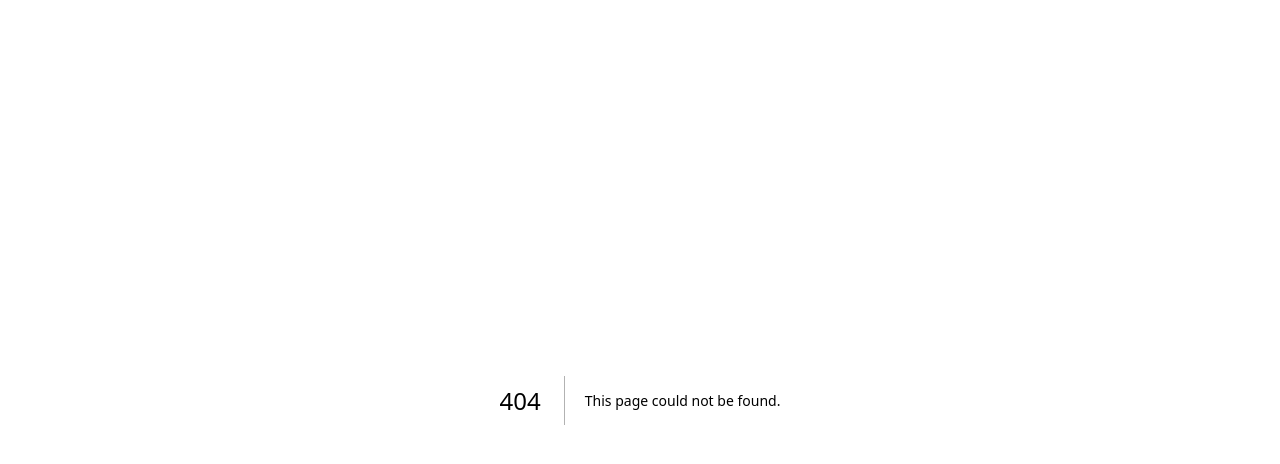
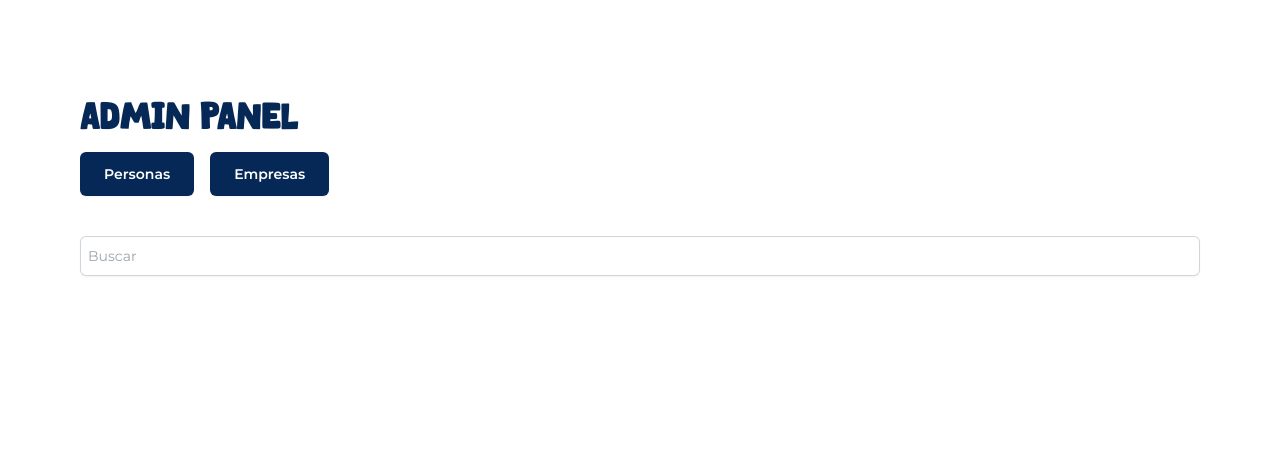
Before and after one commit to Kojimena/nomadeGlobal, a Next.js app: page /admin in a window 1280 px wide. Before the commit this address had no page. Shown: the top 464 px of the page. Built offline with nearby package versions, Linux system fonts and the light colour scheme.

Commit message:
upload doc

```diff
--- /dev/null
+++ b/app/admin/page.jsx
@@ -0,0 +1,93 @@
+"use client"
+import React, { useEffect, useState } from 'react'
+
+
+const AdminPage = () => {
+    const [filtered , setFiltered] = useState([])
+    const [searchTerm, setSearchTerm] = useState('')
+
+    const data = [
+        // Array de Personas
+        {
+          id: 1,
+          nombre: "Juan",
+          apellido: "Pérez",
+          email: "juan.perez@example.com",
+          rol: "Postulante"
+        },
+        {
+          id: 2,
+          nombre: "Luisa",
+          apellido: "Martínez",
+          email: "luisa.martinez@example.com",
+          rol: "Postulante"
+        },
+        // Array de Empresas
+        {
+          id: 4,
+          nombre: "Tech Innovations Inc.",
+          industria: "Tecnología",
+          contacto: "Elena Ramos",
+          email: "contacto@techinnovations.com",
+          rol: "Empresa"
+
+        },
+        {
+          id: 5,
+          nombre: "Eco Solutions",
+          industria: "Energías Renovables",
+          contacto: "Carlos Gómez",
+          email: "info@ecosolutions.com",
+          rol: "Empresa"
+        }
+      ]
+
+    const onClickPersonas = () => {
+        setFiltered(data.filter((persona) => persona.rol === 'Postulante'))
+    }
+
+    const onClickEmpresas = () => {
+        setFiltered(data.filter((persona) => persona.rol === 'Empresa'))
+    }
+
+    const handleSearchChange = (event) => {
+        setSearchTerm(event.target.value); // Actualiza el valor de búsqueda basado en la entrada del usuario
+    }
+
+
+  return (
+    <div className='lg:p-20 p-10 w-full min-h-screen bg-white relative'>
+        <h2 className="text-4xl font-Ourland text-darkBlue py-4 lg:text-left text-center">Admin Panel</h2>
+        <div className='flex justify-start gap-4 '>
+            <button className='buttonDark' onClick = {onClickPersonas}>Personas</button>
+            <button className='buttonDark' onClick = {onClickEmpresas}>Empresas</button>
+        </div>
+        <input
+            type='text'
+            placeholder='Buscar'
+            className='w-2/3 rounded-md outline-none inputForm my-10'
+            value={searchTerm}
+            onChange={handleSearchChange}
+        />
+
+        {
+            filtered.map((persona) => {
+                return (
+                    <div key={persona.id} className='flex flex-col items-center justify-center gap-2'>
+                        <p>{persona.nombre}</p>
+                        <p>{persona.apellido}</p>
+                        <p>{persona.email}</p>
+                    </div>
+                )
+            })
+
+        }
+
+
+
+
+    </div>
+  )
+}
+
+export default AdminPage
--- a/app/page.jsx
+++ b/app/page.jsx
@@ -16,11 +16,11 @@ export default function Home() {
       <div id="stars3"></div>
       <h1 className="text-4xl font-bold font-Ourland text-yellow">Soy</h1>
       <div className="flex lg:flex-row flex-col items-center justify-center gap-10 ">
-          <button onClick={() => router.push('/signupEnterprise')} className="colCenter py-10 px-20 gap-4 hover:text-yellow  hover:bg-darkBlue rounded-md bg-yellow text-darkBlue">
+          <button onClick={() => router.push('/signupEnterprise')} className="colCenter py-10 px-20 gap-4 hover:text-yellow  hover:bg-blueNormal rounded-md bg-yellow text-darkBlue">
             <BsBuildingsFill size={50}/>
             <p className="font-montserrat">Empresa</p>
           </button>
-          <button onClick={() => router.push('/signupWorker')} className="colCenter py-10 px-20 gap-4 hover:text-yellow  hover:bg-darkBlue rounded-md bg-yellow text-darkBlue">
+          <button onClick={() => router.push('/signupWorker')} className="colCenter py-10 px-20 gap-4 hover:text-yellow  hover:bg-blueNormal rounded-md bg-yellow text-darkBlue">
             <GrUserWorker size={50} />
             <p className="font-montserrat">Trabajador</p>
           </button>
--- a/app/uploader/page.jsx
+++ b/app/uploader/page.jsx
@@ -4,6 +4,7 @@ import InputDoc from '@/components/InputDoc/InputDoc'
 import { PiDotsNineThin } from "react-icons/pi"
 import { IoLogOut } from "react-icons/io5"
 import { useRouter } from "next/navigation"
+import AdvicePopUp from '@/components/AdvicePopUp/AdvicePopUp'
 
 
 
@@ -11,16 +12,66 @@ const Uploader = () => {
 
   const router = useRouter()
   const [documentos, setDocumentos] = useState([])
-  const token = localStorage.getItem('userId')
+  const [documentosSubidos, setDocumentosSubidos] = useState([])
+  const [selectedFile, setSelectedFile] = useState(null)
+  const [token, setToken] = useState('')
+  const [showPopUp, setShowPopUp] = useState(false)
+  const [message, setMessage] = useState('')
+
+
 
   const handleLogout = () => {
     localStorage.removeItem('userId')
     router.push('/')
   }
 
+  const handleDocumentSelect = (nameDocument, file) => {
+    setSelectedFile({ nameDocument, file })
+  }
+
+  const handleUploadClick = async (documentType) => {
+    if (!selectedFile || selectedFile.nameDocument !== documentType) {
+      alert('Por favor, selecciona un archivo para ' + documentType);
+      return;
+    }
+
+    const form = new FormData()
+    form.append('files', selectedFile.file)
+
+
+    try {
+      console.log(form)
+      const url = `https://ngt-markalbrand56.koyeb.app/documents/${documentType}`;
+      const response = await fetch(url, {
+        method: 'POST',
+        headers: {
+          'Authorization': `Bearer ${token}`,
+        },
+        body: form,
+      })
+
+      if (!response.ok) {
+        console.log(response.message)
+        throw new Error('Error al subir el documento')
+      }
+
+      const data = await response.json();
+      console.log(data);
+      setShowPopUp(true)
+      setMessage('Documento subido correctamente')
+    } catch (error) {
+      console.error(error)
+      setShowPopUp(true)
+      setMessage('Error al subir el documento')
+    }
+  }
 
    useEffect(() => {
+    const userToken = localStorage.getItem('userId')
+    setToken(userToken)
     console.log('token', token)
+    if (token){
+      console.log('token', userToken)
       const fetchData = async () => {
         const url = 'https://ngt-markalbrand56.koyeb.app/details/documents'
         const response = await fetch(url, {
@@ -30,29 +81,58 @@ const Uploader = () => {
           }
         })
         const data = await response.json()
-      setDocumentos(data.data.documents)
+        setDocumentos(data.data.available_documents)
+        setDocumentosSubidos(data.data.user_documents)
         console.log('data', data)
       }
 
-    fetchData();
-  }, []);
+      fetchData()
+    }
+  }, [token])
 
   return (
-    <div className='lg:p-20 p-10 w-full min-h-screen bg-darkBlue relative'>
+    <div className='lg:p-20 p-10 w-full min-h-screen bg-darkBlue relative flex flex-col lg:justify-start justify-center'>
       <IoLogOut className='text-4xl text-white absolute top-0 right-0 cursor-pointer m-6' onClick={handleLogout}/>
       <PiDotsNineThin className='text-9xl text-yellow absolute bottom-0 -left-10'/>
       <h2 className="text-4xl font-Ourland text-yellow py-4 lg:text-left text-center">Documentos</h2>
       <div className='flex flex-col items-center justify-center gap-2'>
         {documentos && documentos.map((documento, index) => {
+          documentosSubidos.forEach(doc => console.log(doc.type))
+          console.log(documento)
+          if (documentosSubidos.some(doc => doc.type === documento && doc.status !== 'Rechazado')){
             return (
-            <InputDoc key={index} nameDocument={documento}/>
+              <p key={index} className='labelForm w-full flex justify-start'>{documento} -
+                <span className='text-orange'>{documentosSubidos.find(doc => doc.type === documento).status}
+                </span>
+              </p>
             )
+          }
+          else if (documentosSubidos.some(doc => doc.type === documento && doc.status === 'Rechazado')){
+            return (
+              <InputDoc
+              key={index}
+              nameDocument={documento}
+              status='Rechazado'
+              notes = {documentosSubidos.find(doc => doc.type === documento).notes}
+              onDocumentSelect={handleDocumentSelect}
+              onUploadClick={handleUploadClick}
+              />
+            )
+          }
+          else{
+              return (
+                <InputDoc
+                key={index}
+                nameDocument={documento}
+                onDocumentSelect={handleDocumentSelect}
+                onUploadClick={handleUploadClick}
+                />
+              )
+          }
         }
         )}
       </div>
-      <div className='flex items-center justify-end w-full'>
-      <button className='buttonForm mt-10'>Subir documentos</button>
-      </div>
+      {showPopUp && <AdvicePopUp message={message}/>}
     </div>
   )
 }
--- /dev/null
+++ b/components/AdvicePopUp/AdvicePopUp.jsx
@@ -0,0 +1,26 @@
+"use client"
+import React, { useState } from 'react'
+import { IoCloseOutline } from "react-icons/io5"
+
+const AdvicePopUp = ({message}) => {
+    const [showPopUp, setShowPopUp] = useState(true)
+
+
+  return (
+    <div className='flex flex-col w-full lg:justify-center justify-start items-center'>
+    {
+        showPopUp && (
+            <div className='fixed top-0 left-0 w-full h-full bg-black bg-opacity-50 flex justify-center items-center'>
+                <div className='bg-white p-10 rounded-lg'>
+                    <IoCloseOutline className='text-3xl text-red-500 absolute top-0 right-0 cursor-pointer' onClick={() => setShowPopUp(false)}/>
+                    <h2 className='text-2xl font-bold text-center'>{message}</h2>
+                </div>
+
+            </div>
+        )
+    }
+    </div>
+  )
+}
+
+export default AdvicePopUp
--- a/components/FormLogin/FormLogin.jsx
+++ b/components/FormLogin/FormLogin.jsx
@@ -50,6 +50,7 @@ const FormLogin = () => {
         router.push('/uploader')
         localStorage.setItem('userId', data.token)
       }else {
+        console.log(response.message)
         setShowPopUp(true)
         setError("No se pudo iniciar sesión. Intente nuevamente.")
       }
--- a/components/InputDoc/InputDoc.jsx
+++ b/components/InputDoc/InputDoc.jsx
@@ -1,18 +1,33 @@
 import React from 'react'
-import { FaSquareCheck } from "react-icons/fa6"
+import { MdOutlineDriveFolderUpload } from "react-icons/md"
 
 
-const InputDoc = ({nameDocument}) => {
+const InputDoc = ({ nameDocument, onDocumentSelect, onUploadClick, status, notes }) => {
+  const handleFileChange = (event) => {
+    if (event.target.files[0]) {
+      onDocumentSelect(nameDocument, event.target.files[0]);
+    }
+  }
+
   return (
     <div className='flex flex-col w-full'>
         <div className='flex items-end gap-2 justify-between'>
             <div className='sm:col-span-3 w-full'>
                 <label className='labelForm'>
-                {nameDocument}
+                  {nameDocument}
+                  {
+                    status ? <span className='text-red-500'> - {status}</span> : ''
+                  }
                 </label>
-                <input type="file" className="file-input w-full font-montserrat max-h-10" />
+                {
+                    notes ?
+                    <span className='text-gray-500 text-sm font-medium py-4'>Notas: {notes}, vuelva a subir su archivo.</span> : ''
+                }
+                <input type="file" className="file-input w-full font-montserrat max-h-10" onChange={handleFileChange} />
             </div>
-            <FaSquareCheck className='text-green-500 text-2xl cursor-pointer' />
+            <button className='bg-green-500 text-white px-4 py-2 rounded-md text-lg cursor-pointer hover:bg-green-600' onClick={() => onUploadClick(nameDocument)} >
+              <MdOutlineDriveFolderUpload size={20} className='text-white'/>
+            </button>
         </div>
     </div>
   )
--- a/styles/globals.css
+++ b/styles/globals.css
@@ -38,6 +38,10 @@
 
 .buttonForm{
   @apply font-montserrat rounded-md bg-yellow px-6 py-3 text-sm font-semibold text-darkBlue shadow-sm hover:bg-white focus-visible:outline focus-visible:outline-2 focus-visible:outline-none;
+}
+
+.buttonDark{
+  @apply font-montserrat rounded-md bg-darkBlue px-6 py-3 text-sm font-semibold text-white shadow-sm hover:bg-lightBlue focus-visible:outline focus-visible:outline-2 focus-visible:outline-none;
 }
 
 .colCenter{
--- a/tailwind.config.js
+++ b/tailwind.config.js
@@ -30,9 +30,11 @@ module.exports = {
         "Ourland": "Ourland",
       },
       colors: {
-        "darkBlue": "#32466F",
+        "blueNormal": "#32466F",
+        "darkBlue":"#062856",
         "lightBlue": "#0169a9",
         "yellow": "#FFF96E",
+        "orange": "#FFA500",
       },
     },
   },
```
Lines whose indentation alone changed are shown as unchanged.
